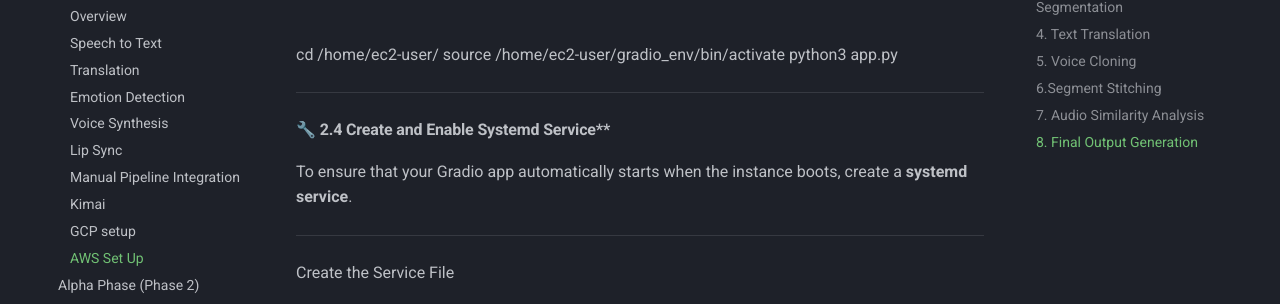
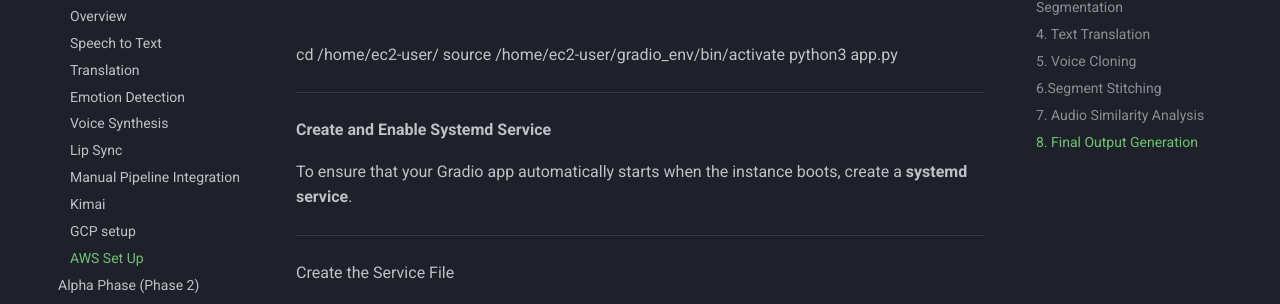
Before and after one commit to RETAILBRIDGE-LLC/wiki, an MkDocs documentation site: the page built from docs/phases/phase1_mvp/AWS_setup.md, in a window 1280 px wide and 900 px high, scrolled down 4289 px. Shown: the part 200-504 px from the top of the window. Built offline with MkDocs 1.6.1 and Material for MkDocs 9.7.7, drawn with Linux system fonts in a browser that asks for light colours.

Commit message:
Update AWS_setup.md

```diff
--- a/docs/phases/phase1_mvp/AWS_setup.md
+++ b/docs/phases/phase1_mvp/AWS_setup.md
@@ -159,7 +159,7 @@ python3 app.py
 
 ---
 
-#### 🔧 2.4 Create and Enable Systemd Service**
+**Create and Enable Systemd Service**
 
 To ensure that your Gradio app automatically starts when the instance boots, create a **systemd service**.
 
```
